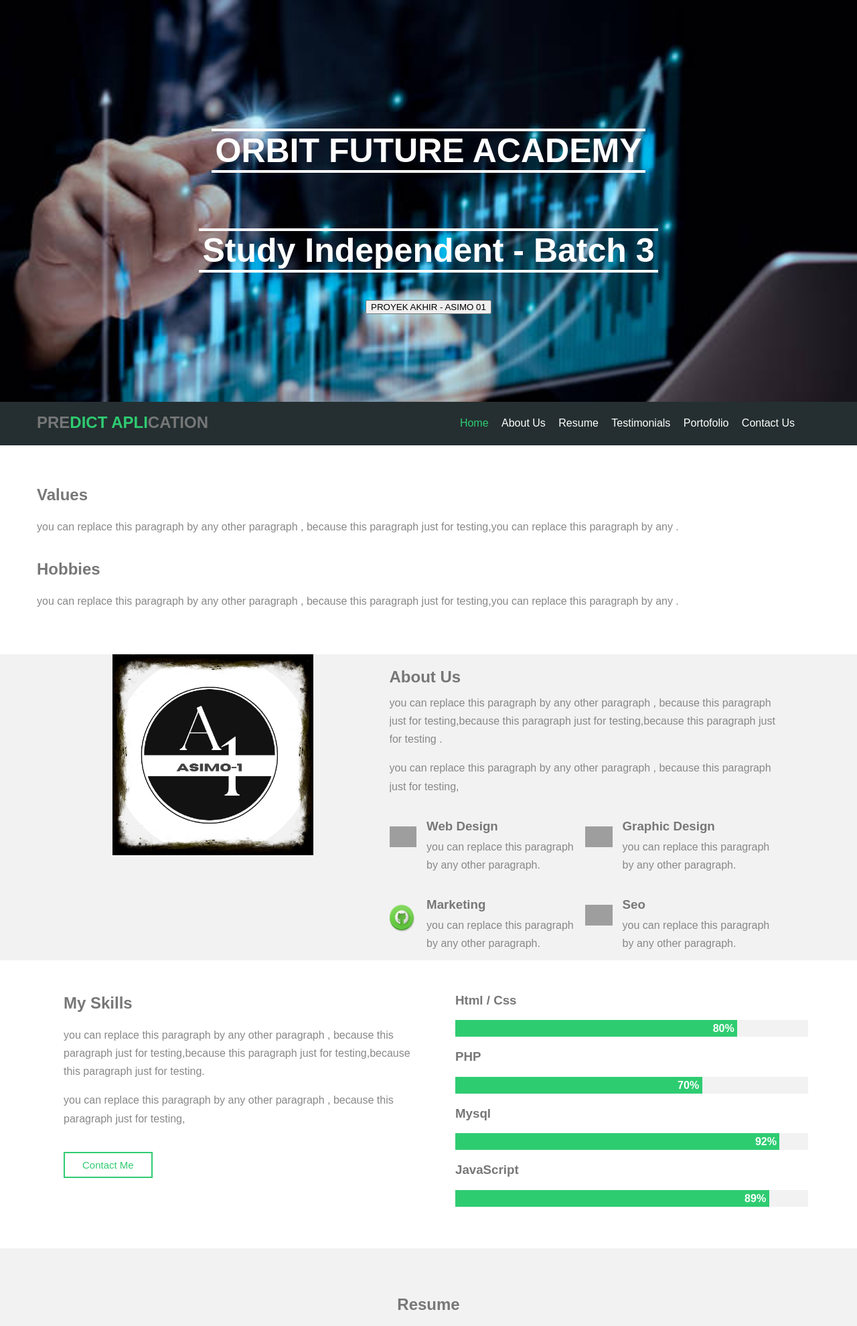
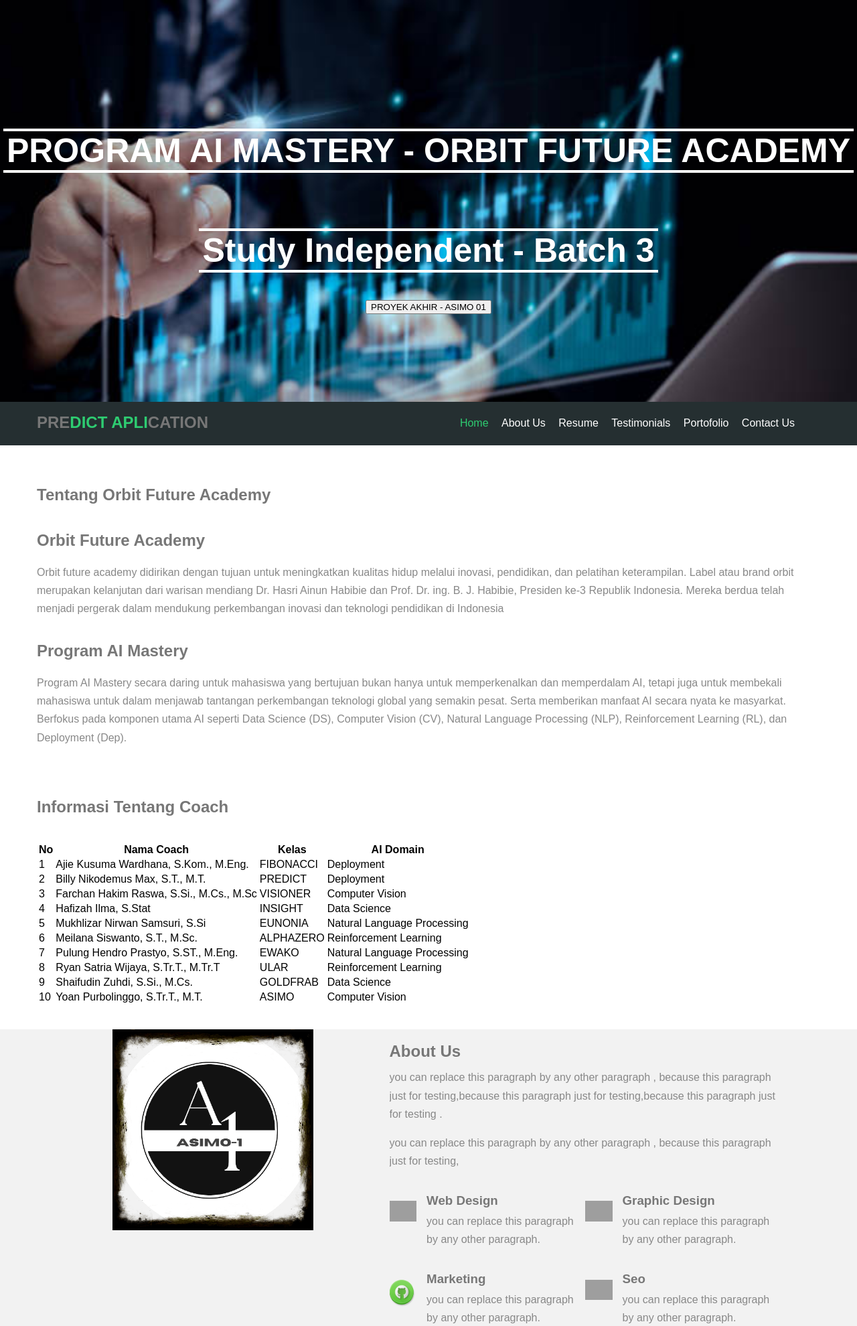
Before and after one commit to ifs19017/Proyek-Akhir-Orbit-Future-Academy, a Flask app: page / in a window 1280 px wide. Shown: the top 1980 px of the page at 67% size. Run offline with Flask 2, Linux system fonts and the light colour scheme; grey boxes are pictures that could not be loaded.

Commit message:
add something

```diff
--- a/static/css/style.css
+++ b/static/css/style.css
@@ -93,7 +93,7 @@
 .features {
   overflow: hidden;
   padding-top: 40px;
-  padding-bottom: 50px;
+  padding-bottom: 40px;
 }
 
 .fl-left {
@@ -103,6 +103,11 @@
 h2,
 h3 {
   color: #777;
+}
+
+.mentor {
+  min-height: 457px;
+  background-color: #1b4e50;
 }
 
 .about-us {
--- a/templates/index.html
+++ b/templates/index.html
@@ -17,7 +17,7 @@
       <div class="slider">
         <div class="intro">
           <!-- Tulisan di tampilan slider -->
-          <h2>ORBIT FUTURE ACADEMY</h2>
+          <h2>PROGRAM AI MASTERY - ORBIT FUTURE ACADEMY</h2>
           <br />
           <h2>Study Independent - Batch 3</h2>
           <br />
@@ -47,23 +47,109 @@
     <!-- Start Features -->
     <div class="features">
       <div class="container">
+        <h2>Tentang Orbit Future Academy</h2>
         <div class="feat fl-left">
-          <h2>Values</h2>
+          <h2>Orbit Future Academy</h2>
           <p>
-            you can replace this paragraph by any other paragraph , because this
-            paragraph just for testing,you can replace this paragraph by any .
+            Orbit future academy didirikan dengan tujuan untuk meningkatkan
+            kualitas hidup melalui inovasi, pendidikan, dan pelatihan
+            keterampilan. Label atau brand orbit merupakan kelanjutan dari
+            warisan mendiang Dr. Hasri Ainun Habibie dan Prof. Dr. ing. B. J.
+            Habibie, Presiden ke-3 Republik Indonesia. Mereka berdua telah
+            menjadi pergerak dalam mendukung perkembangan inovasi dan teknologi
+            pendidikan di Indonesia
           </p>
         </div>
         <div class="feat fl-left">
-          <h2>Hobbies</h2>
+          <h2>Program AI Mastery</h2>
           <p>
-            you can replace this paragraph by any other paragraph , because this
-            paragraph just for testing,you can replace this paragraph by any .
+            Program AI Mastery secara daring untuk mahasiswa yang bertujuan
+            bukan hanya untuk memperkenalkan dan memperdalam AI, tetapi juga
+            untuk membekali mahasiswa untuk dalam menjawab tantangan
+            perkembangan teknologi global yang semakin pesat. Serta memberikan
+            manfaat AI secara nyata ke masyarkat. Berfokus pada komponen utama
+            AI seperti Data Science (DS), Computer Vision (CV), Natural Language
+            Processing (NLP), Reinforcement Learning (RL), dan Deployment (Dep).
           </p>
         </div>
       </div>
     </div>
     <!-- End Features -->
+
+    <div class="Mentor">
+      <div class="container">
+        <div class="coach">
+          <h2>Informasi Tentang Coach</h2>
+          <br />
+          <table>
+            <tr>
+              <th>No</th>
+              <th>Nama Coach</th>
+              <th>Kelas</th>
+              <th>AI Domain</th>
+            </tr>
+            <tr>
+              <td>1</td>
+              <td>Ajie Kusuma Wardhana, S.Kom., M.Eng.</td>
+              <td>FIBONACCI</td>
+              <td>Deployment</td>
+            </tr>
+            <tr>
+              <td>2</td>
+              <td>Billy Nikodemus Max, S.T., M.T.</td>
+              <td>PREDICT</td>
+              <td>Deployment</td>
+            </tr>
+            <tr>
+              <td>3</td>
+              <td>Farchan Hakim Raswa, S.Si., M.Cs., M.Sc</td>
+              <td>VISIONER</td>
+              <td>Computer Vision</td>
+            </tr>
+            <tr>
+              <td>4</td>
+              <td>Hafizah Ilma, S.Stat</td>
+              <td>INSIGHT</td>
+              <td>Data Science</td>
+            </tr>
+            <td>5</td>
+            <td>Mukhlizar Nirwan Samsuri, S.Si</td>
+            <td>EUNONIA</td>
+            <td>Natural Language Processing</td>
+          </tr>
+          <td>6</td>
+          <td>Meilana Siswanto, S.T., M.Sc.</td>
+          <td>ALPHAZERO</td>
+          <td>Reinforcement Learning</td>
+        </tr>
+        <td>7</td>
+        <td>Pulung Hendro Prastyo, S.ST., M.Eng.</td>
+        <td>EWAKO</td>
+        <td>Natural Language Processing</td>
+      </tr>
+    </tr>
+    <td>8</td>
+    <td>Ryan Satria Wijaya, S.Tr.T., M.Tr.T</td>
+    <td>ULAR</td>
+    <td>Reinforcement Learning</td>
+  </tr>
+  <tr>
+    <td>9</td>
+    <td>Shaifudin Zuhdi, S.Si., M.Cs.</td>
+    <td>GOLDFRAB</td>
+    <td>Data Science</td>
+  </tr>
+  <tr>
+    <td>10</td>
+    <td>Yoan Purbolinggo, S.Tr.T., M.T.</td>
+    <td>ASIMO</td>
+    <td>Computer Vision</td>
+  </tr>
+          </table>
+        </div>
+      </div>
+    </div>
+    <br><br>
 
     <!-- Start About Us -->
     <div class="about-us" id="aboutUs">
```
Also changed, not shown: static/img/bjhabibie.jpg (added).
